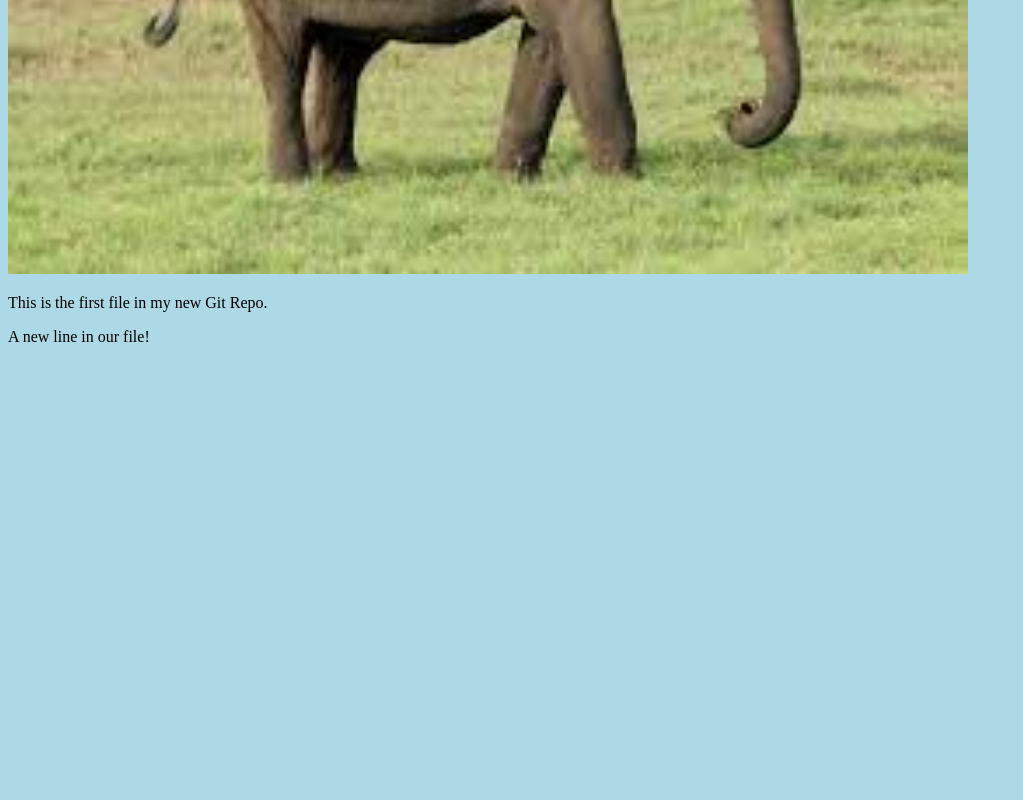
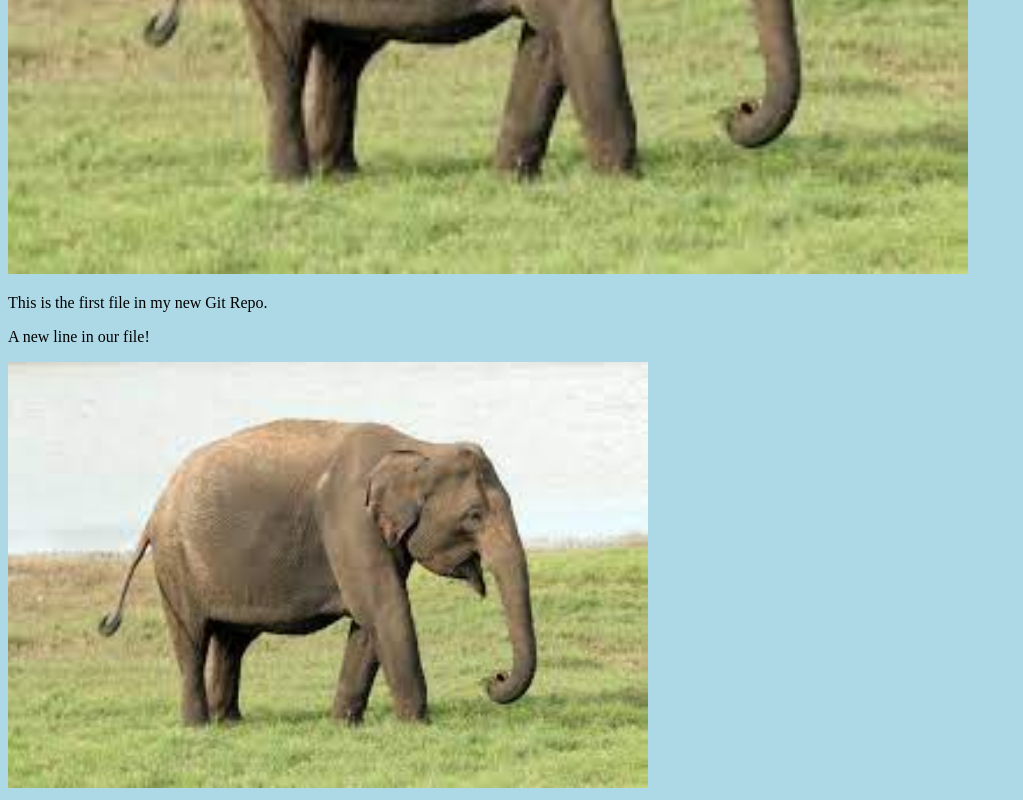
Before and after one commit to Adrianzaum/Novo-Reposit-rio, a plain HTML site: page index.html in a window 1280 px wide. Shown: the part 445-1245 px from the top of the page, without its empty margins (0-1023 px from the left). Before the commit the page ends 807 px from the top, so only its background shows below. Drawn offline with Linux system fonts and the light colour scheme.

Commit message:
added new image

```diff
--- a/index.html
+++ b/index.html
@@ -7,10 +7,10 @@
 <body>
 
 <h1>Hello world!</h1>
-<div><img src="download.jpg" alt="Hello World from Space"
-style="width:100%;max-width:960px"></div>
+<div><img src="download.jpg" alt="Hello World from Space" style="width:100%;max-width:960px"></div>
 <p>This is the first file in my new Git Repo.</p>
 <p>A new line in our file!</p>
+<div><img src="download.jpg" alt="Hello Git" style="width:100%;max-width:640px"></div>
 
 </body>
 </html>
```
Also changed, not shown: 1 other file.
